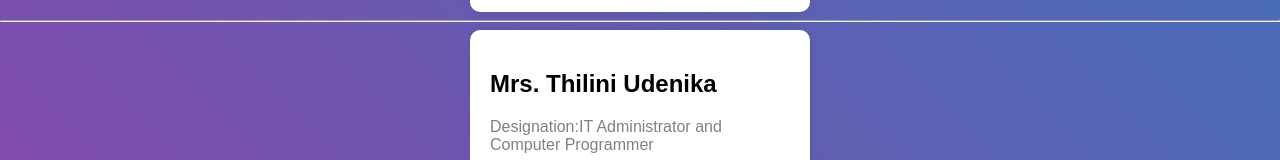
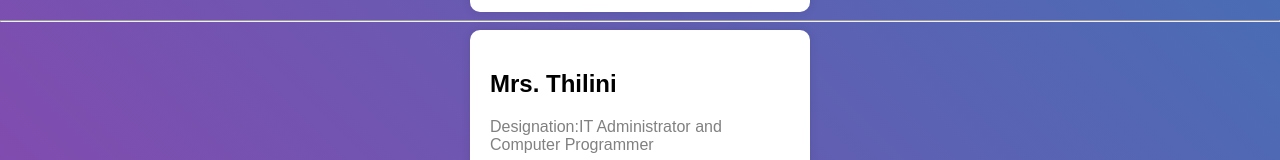
Before and after one commit to srimal111/IT-UNIT, a plain HTML site: page index.html in a window 1280 px wide. Shown: the part 857-1017 px from the top of the page. Drawn offline with Linux system fonts and the light colour scheme.

Commit message:
update name

```diff
--- a/index.html
+++ b/index.html
@@ -112,7 +112,7 @@
 
 
         <div class="card">
-            <h2>Mrs. Thilini Udenika</h2>
+            <h2>Mrs. Thilini</h2>
             <p style="color: gray;">Designation:IT Administrator and Computer Programmer </p>
             <p>Fax: <span id="">011- 2687498</span></p>
             <p style="font-weight: bold;">In Com: <span id="a">334</span></p>
```
